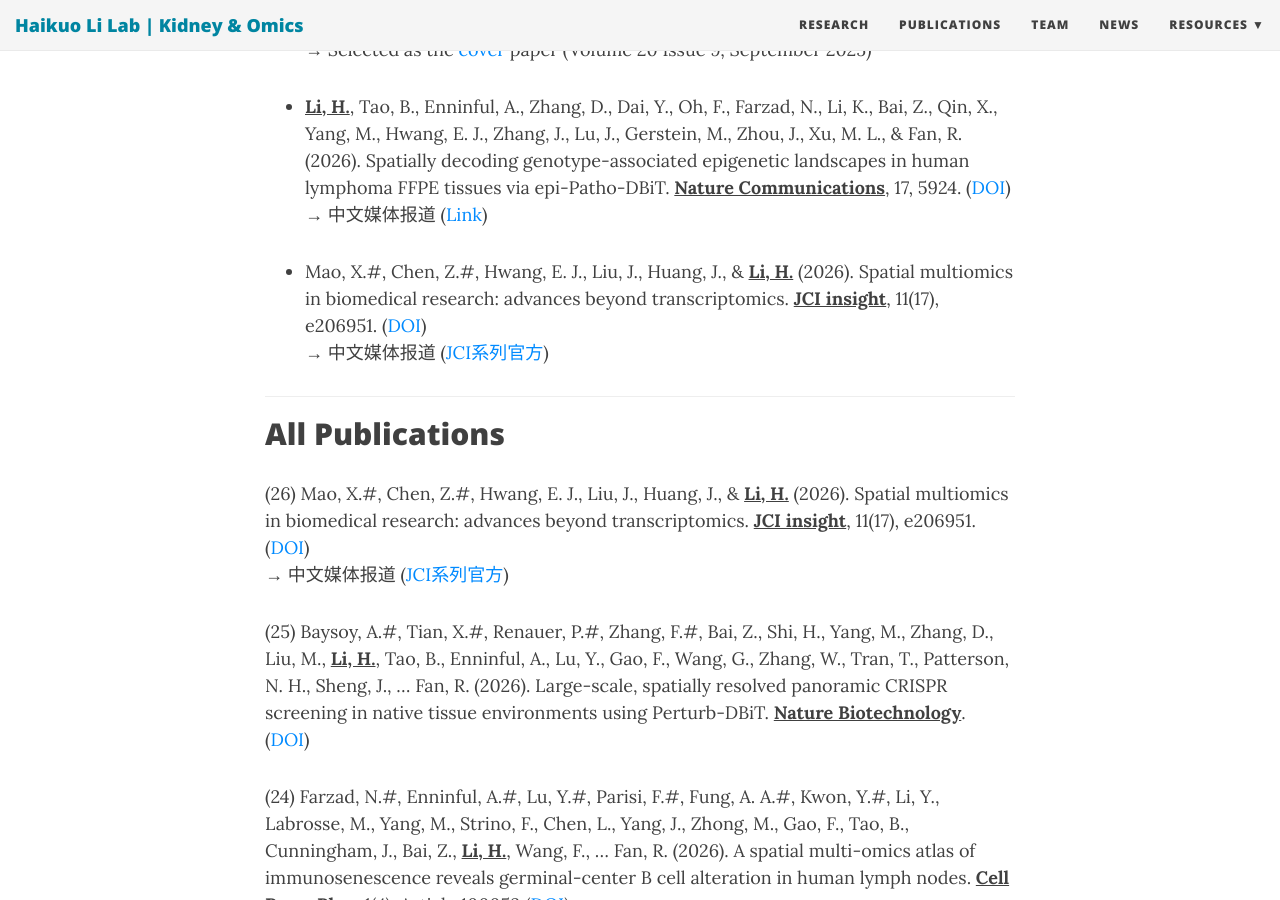
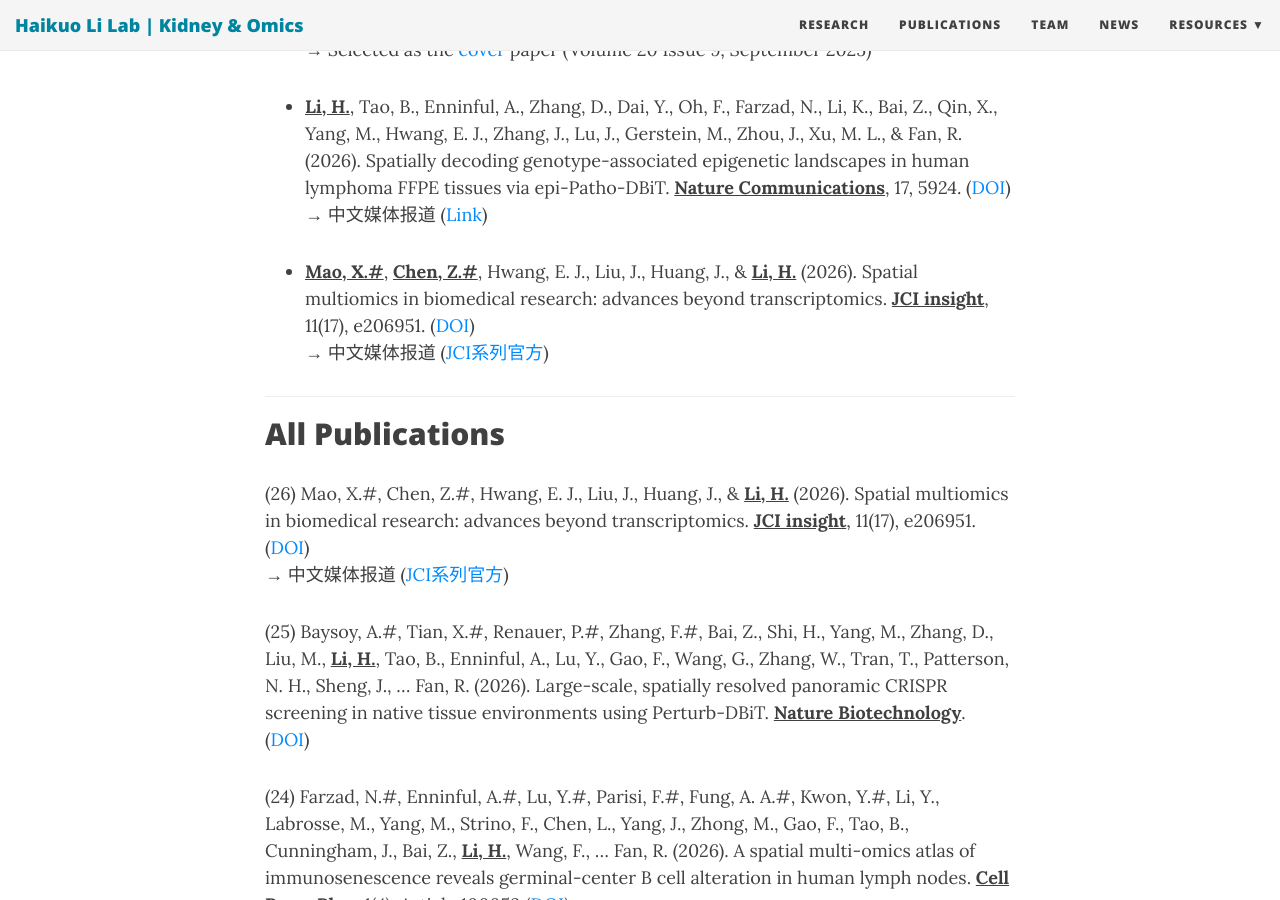
Before and after one commit to TheLiLab/thelilab.github.io, a Jekyll site: the page built from pubs.md, in a window 1280 px wide and 900 px high, scrolled down 1286 px. Built offline with Jekyll 4.4.1, drawn with Linux system fonts in a browser that asks for light colours; nearby versions of some CDN libraries.

Commit message:
Update pubs.md

```diff
--- a/pubs.md
+++ b/pubs.md
@@ -42,7 +42,7 @@
 →	中文媒体报道 (<a href="https://mp.weixin.qq.com/s/0Wey93u1f5awT6Po8-4cEA" target="_blank">Link</a>)
 <br>
 
-- Mao, X.#, Chen, Z.#, Hwang, E. J., Liu, J., Huang, J., & <strong><u>Li, H.</u></strong> (2026). Spatial multiomics in biomedical research: advances beyond transcriptomics. <strong><u>JCI insight</u></strong>, 11(17), e206951. (<a href="https://doi.org/10.1172/jci.insight.206951" target="_blank">DOI</a>)<br>
+- <strong><u>Mao, X.#</u></strong>, <strong><u>Chen, Z.#</u></strong>, Hwang, E. J., Liu, J., Huang, J., & <strong><u>Li, H.</u></strong> (2026). Spatial multiomics in biomedical research: advances beyond transcriptomics. <strong><u>JCI insight</u></strong>, 11(17), e206951. (<a href="https://doi.org/10.1172/jci.insight.206951" target="_blank">DOI</a>)<br>
 →	中文媒体报道 (<a href="https://mp.weixin.qq.com/s/Icd4AuddzISoI9T5mt5VGQ" target="_blank">JCI系列官方</a>)
 <br>
 
```
